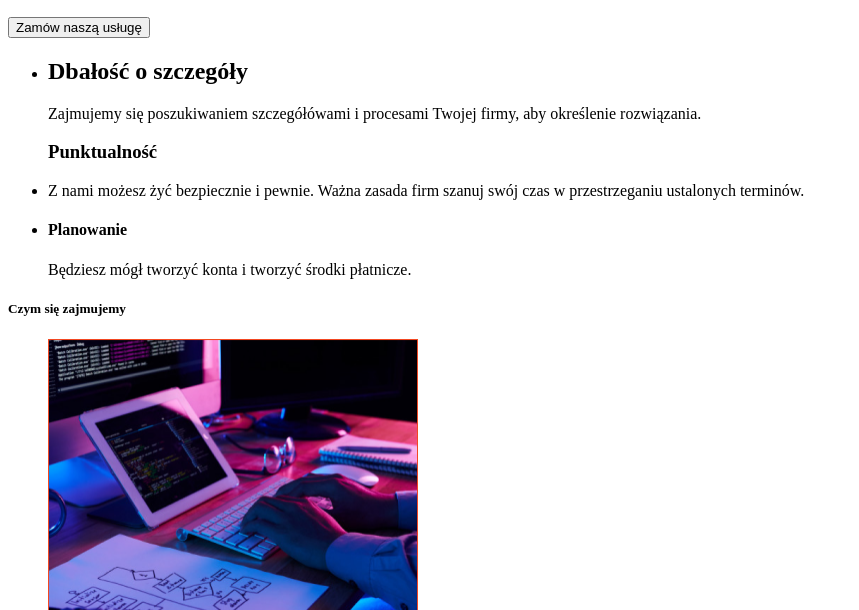
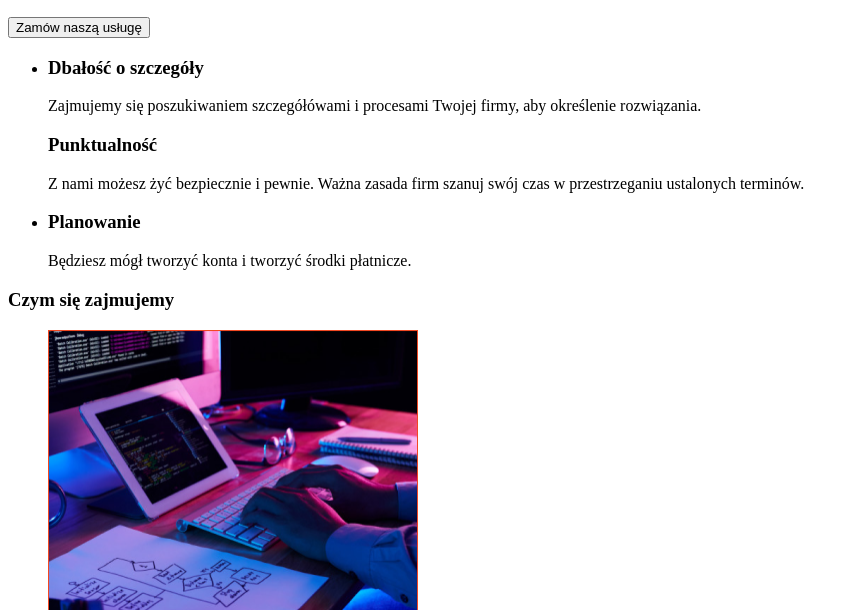
Before and after one commit to JusZad34/goit-markup-hw-01.01, a plain HTML site: page index.html in a window 1280 px wide. Shown: the part 190-800 px from the top of the page, without its empty margins (0-859 px from the left). Drawn offline with Linux system fonts and the light colour scheme.

Commit message:
Update index.html

```diff
--- a/index.html
+++ b/index.html
@@ -31,25 +31,25 @@
       <section>
         <ul>
           <li>
-            <h2>Dbałość o szczegóły</h2>
+            <h3>Dbałość o szczegóły</h3>
+            <p>
+              Zajmujemy się poszukiwaniem szczegółówami i procesami Twojej
+              firmy, aby określenie rozwiązania.
+            </p>
           </li>
+          <h3>Punktualność</h3>
           <p>
-            Zajmujemy się poszukiwaniem szczegółówami i procesami Twojej firmy,
-            aby określenie rozwiązania.
-          </p>
-          <h3>Punktualność</h3>
-          <li>
             Z nami możesz żyć bezpiecznie i pewnie. Ważna zasada firm szanuj
             swój czas w przestrzeganiu ustalonych terminów.
-          </li>
+          </p>
           <li>
-            <h4>Planowanie</h4>
+            <h3>Planowanie</h3>
             <p>Będziesz mógł tworzyć konta i tworzyć środki płatnicze.</p>
           </li>
         </ul>
       </section>
       <section>
-        <h5>Czym się zajmujemy</h5>
+        <h3>Czym się zajmujemy</h3>
         <ul>
           <li>
             <img
@@ -78,7 +78,7 @@
         </ul>
       </section>
       <section>
-        <h6>Nasz zespół</h6>
+        <h4>Nasz zespół</h4>
         <ul>
           <li>
             <figure>
```
